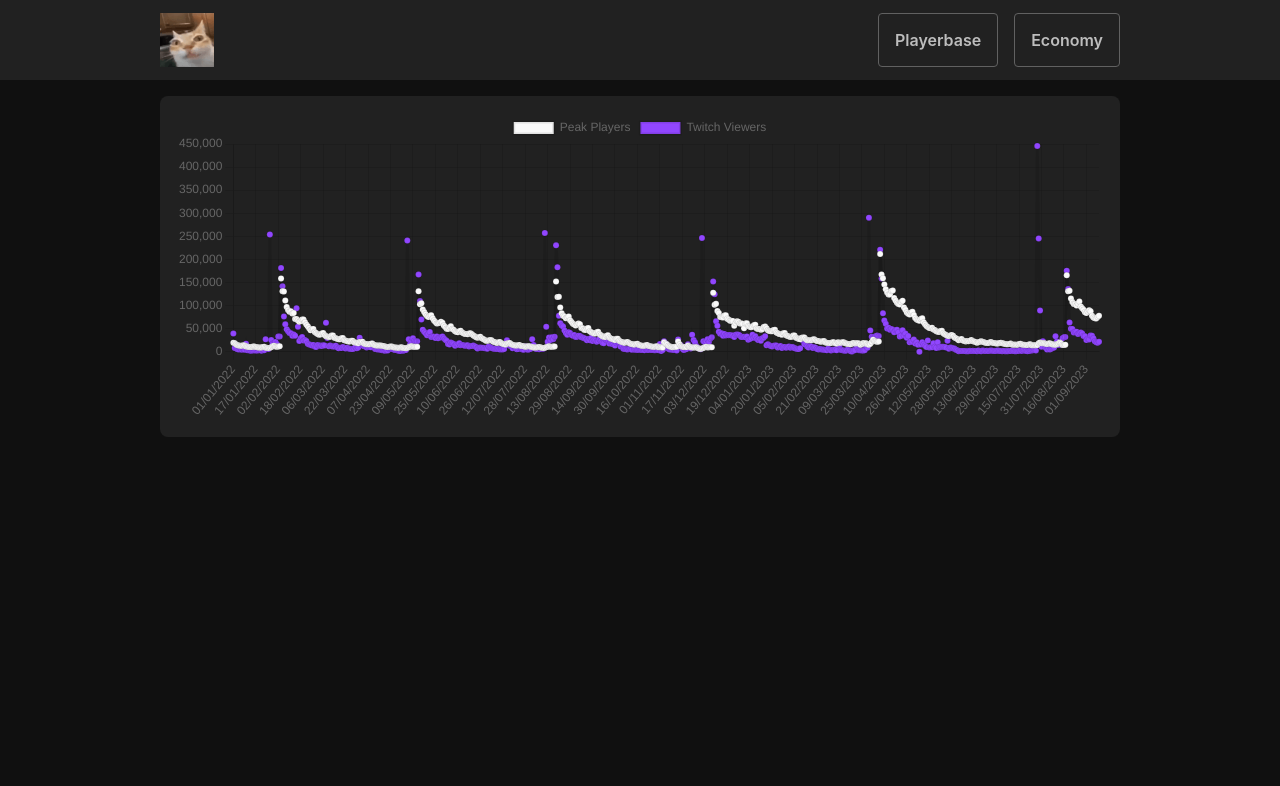
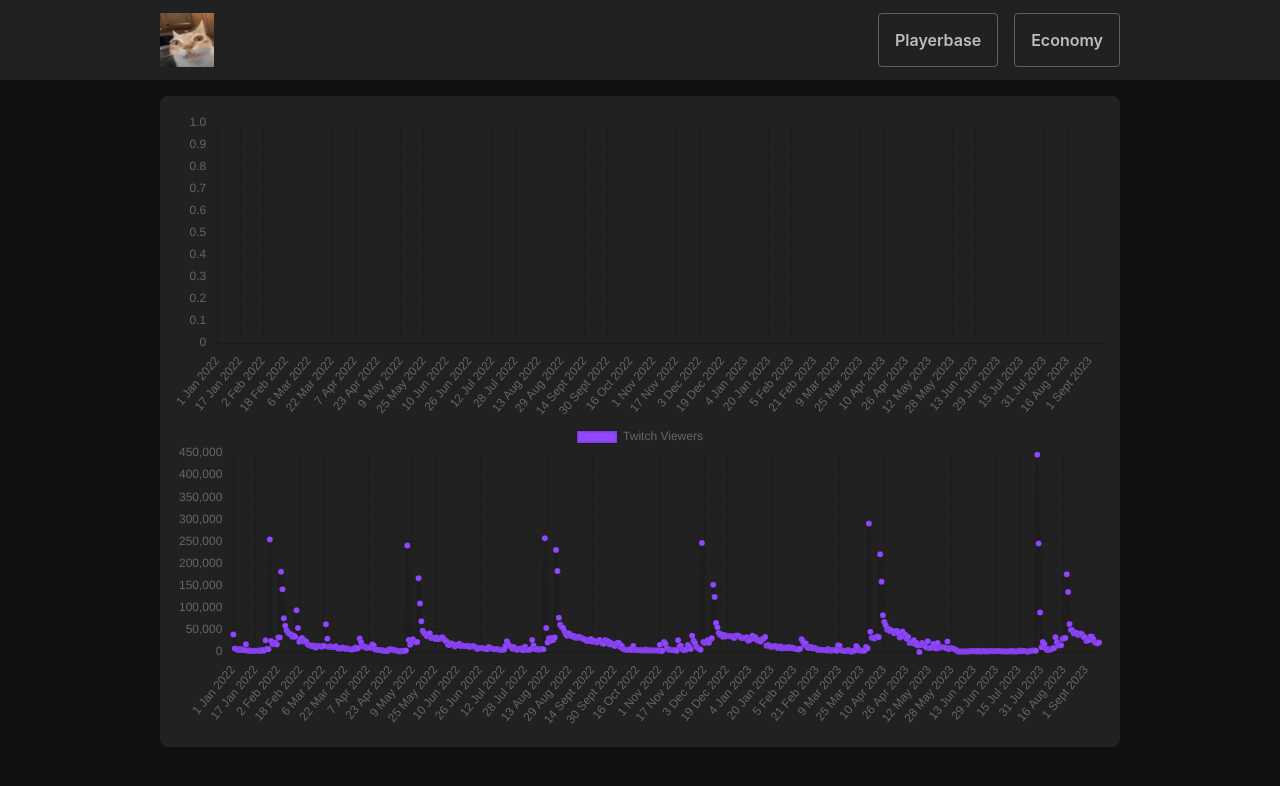
Before and after one commit to BsmKdd/PoECharts-frontend, a React app: page /playerbase in a window 1280 px wide. Shown: the top 786 px of the page. Built offline with nearby package versions, Linux system fonts and the light colour scheme; the HTML template or start-up script is replaced by a standard one.

Commit message:
further data processing and mutual screaming with typescript

```diff
--- a/src/data/PlayerbaseData.ts
+++ b/src/data/PlayerbaseData.ts
@@ -1,12 +1,27 @@
+import { convertDate } from '../utils/dataUtils'
+import { LeaguesDataInterface, PlayerbaseDataInterface } from '../types/playerData'
 import playerbaseJson from './chart.json'
+import leaguesJson from './leagues.json'
 
-const playerbaseData = playerbaseJson.map((data) => {
-    const date = new Date(data.date)
+const playerbaseData: PlayerbaseDataInterface = playerbaseJson.map((data) => {
+    const date = convertDate(data.date)
 
     return {
         ...data,
-        date: date.toLocaleDateString('en-GB'),
+        ...(!data.twitchViewers && { twitchViewers: 0 }),
+        date,
     }
 })
 
-export { playerbaseData as PlayerbaseData }
+const leaguesData: LeaguesDataInterface = leaguesJson.map((data) => {
+    const start = convertDate(data.start)
+    const end = convertDate(data.end)
+
+    return {
+        ...data,
+        start,
+        end,
+    }
+})
+
+export { leaguesData as LeaguesData, playerbaseData as PlayerbaseData }
--- a/src/data/leagues.json
+++ b/src/data/leagues.json
@@ -4,7 +4,7 @@
 		"league": "Anarchy/Onslaught",
 		"name": "Anarchy/Onslaught",
 		"start": "2013-06-07",
-		"end": "2013-1-0-07"
+		"end": "2013-10-07"
 	},
 	{
 		"version": "1.0.0",
--- a/src/pages/Playerbase/Playerbase.tsx
+++ b/src/pages/Playerbase/Playerbase.tsx
@@ -1,18 +1,19 @@
+import { ChartData, ChartOptions } from 'chart.js'
 import { useState } from 'react'
-import { PlayerbaseData } from '../../data/PlayerbaseData'
-import { ChartOptions, ChartData } from 'chart.js'
-import { ChartTypeEnum, ChartContainer } from '../../components/Chart/Chart'
+import { ChartContainer, ChartTypeEnum } from '../../components/Chart/Chart'
+import { PlayerbaseData, LeaguesData } from '../../data/PlayerbaseData'
 import styles from './Playerbase.module.scss'
+import { splitLeaguesIntoDatasets } from '../../utils/dataUtils'
 
 const Playerbase = (): JSX.Element => {
     const [userData] = useState<ChartData<'line'>>({
         labels: PlayerbaseData.map((data) => data.date),
+        datasets: splitLeaguesIntoDatasets(LeaguesData, PlayerbaseData),
+    })
+
+    const [viewerData] = useState<ChartData<'line'>>({
+        labels: PlayerbaseData.map((data) => data.date),
         datasets: [
-            {
-                label: 'Peak Players',
-                data: PlayerbaseData.map((data) => data.players),
-                backgroundColor: '#fafafa',
-            },
             {
                 label: 'Twitch Viewers',
                 data: PlayerbaseData.map((data) => data.twitchViewers),
@@ -46,6 +47,11 @@ const Playerbase = (): JSX.Element => {
                 chartData={userData}
                 chartOptions={options}
             />
+            <ChartContainer
+                chartType={ChartTypeEnum.line}
+                chartData={viewerData}
+                chartOptions={options}
+            />
         </div>
     )
 }
--- /dev/null
+++ b/src/types/playerData.ts
@@ -0,0 +1,25 @@
+interface OneDayData {
+    date: string
+    players: number
+    averagePlayers?: number | string
+    twitchViewers: number
+}
+
+interface LeagueData {
+    version: string
+    expansion?: string
+    league: string
+    name: string
+    start: string
+    end?: string
+}
+
+type PlayerbaseData = OneDayData[]
+type LeaguesData = LeagueData[]
+
+export type {
+    LeagueData as LeagueDataInterface,
+    OneDayData as OneDayDataInterface,
+    PlayerbaseData as PlayerbaseDataInterface,
+    LeaguesData as LeaguesDataInterface,
+}
--- /dev/null
+++ b/src/utils/dataUtils.ts
@@ -0,0 +1,23 @@
+import type { LeaguesDataInterface, PlayerbaseDataInterface } from '../types/playerData'
+import { ChartDataset } from 'chart.js'
+
+export const splitLeaguesIntoDatasets = (
+    leaguesData: LeaguesDataInterface,
+    playerbaseData: PlayerbaseDataInterface,
+): ChartDataset<'line'>[] => {
+    const datasets: ChartDataset<'line'>[] = []
+
+    return datasets
+    // [
+    //     {
+    //         label: 'Twitch Viewers',
+    //         data: playerbaseData.map((data) => data.twitchViewers),
+    //         backgroundColor: '#9146ff',
+    //     },
+    // ]
+}
+
+export const convertDate = (date: string): string => {
+    const dateOptions = { year: 'numeric', month: 'short', day: 'numeric' } as const
+    return new Date(date).toLocaleDateString('en-GB', dateOptions)
+}
```
